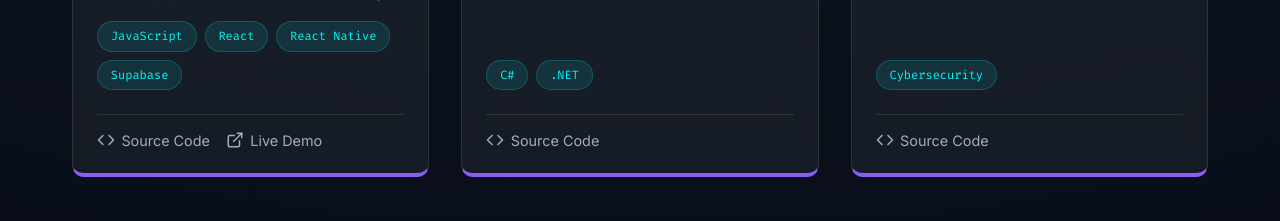
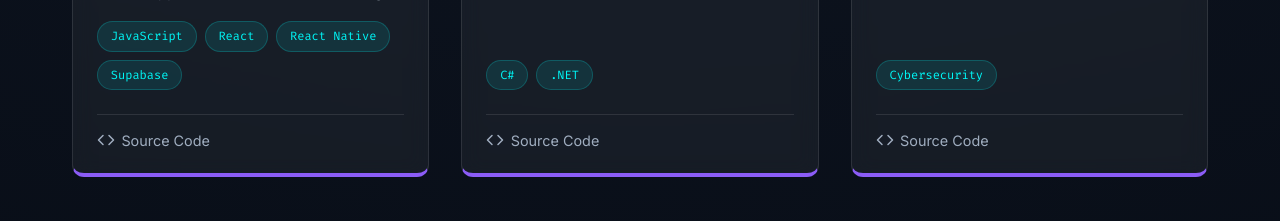
Before and after one commit to hassan-635/Portfolio, a React (Vite) app in the folder frontend/: page / in a window 1280 px wide. Shown: the part 2100-2321 px from the top of the page. Built offline with nearby package versions, Linux system fonts and the light colour scheme.

Commit message:
feat: implement Projects component to display featured portfolio work with motion effects

```diff
--- a/frontend/src/components/Projects.jsx
+++ b/frontend/src/components/Projects.jsx
@@ -11,8 +11,7 @@ const Projects = () => {
       title: "Inventory Management System",
       description: "A comprehensive inventory management solution featuring a web frontend and a mobile application for real-time tracking.",
       technologies: ["JavaScript", "React", "React Native", "Supabase"],
-      github_url: "https://github.com/hassan-635/Inventory-Management-System-Frontend",
-      live_url: "https://inventory-management-frontend-lake.vercel.app"
+      github_url: "https://github.com/hassan-635/Inventory-Management-System-Frontend"
     },
     {
       id: 2,
```
Lines whose indentation alone changed are shown as unchanged.
